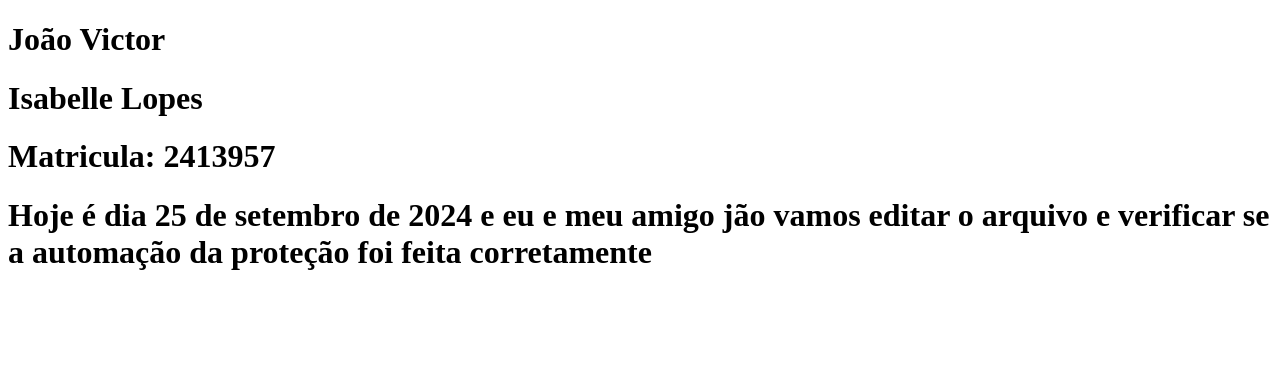
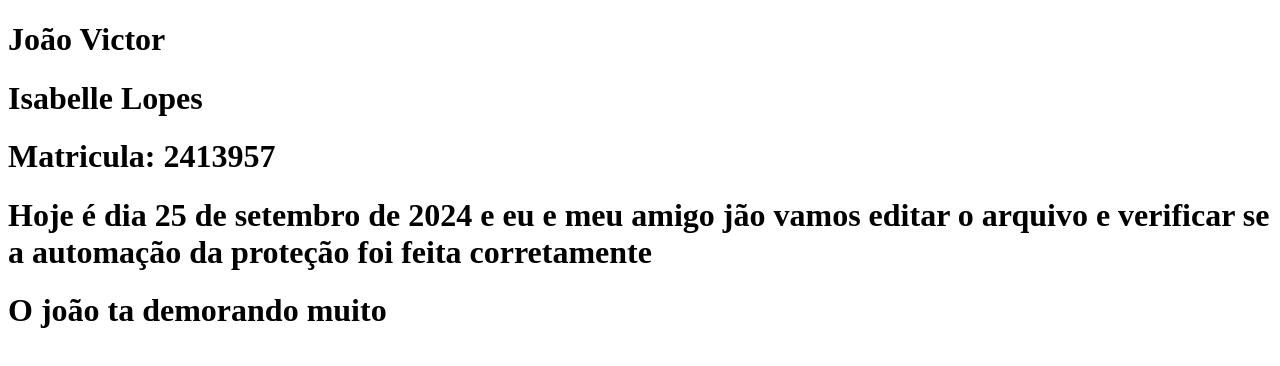
Before and after one commit to IsabelleLopes1998/aula2, a plain HTML site: page index.html in a window 1280 px wide. Drawn offline with Linux system fonts and the light colour scheme.

Commit message:
Recado pro jao

```diff
--- a/index.html
+++ b/index.html
@@ -11,6 +11,6 @@
     <h1>Isabelle Lopes</h1>
     <h1>Matricula: 2413957</h1>
     <h1> Hoje é dia 25 de setembro de 2024 e eu e meu amigo jão vamos editar o arquivo e verificar se a automação da proteção foi feita corretamente</h1>
-
+    <h1>O joão ta demorando muito</h1>
 </body>
 </html>
```
